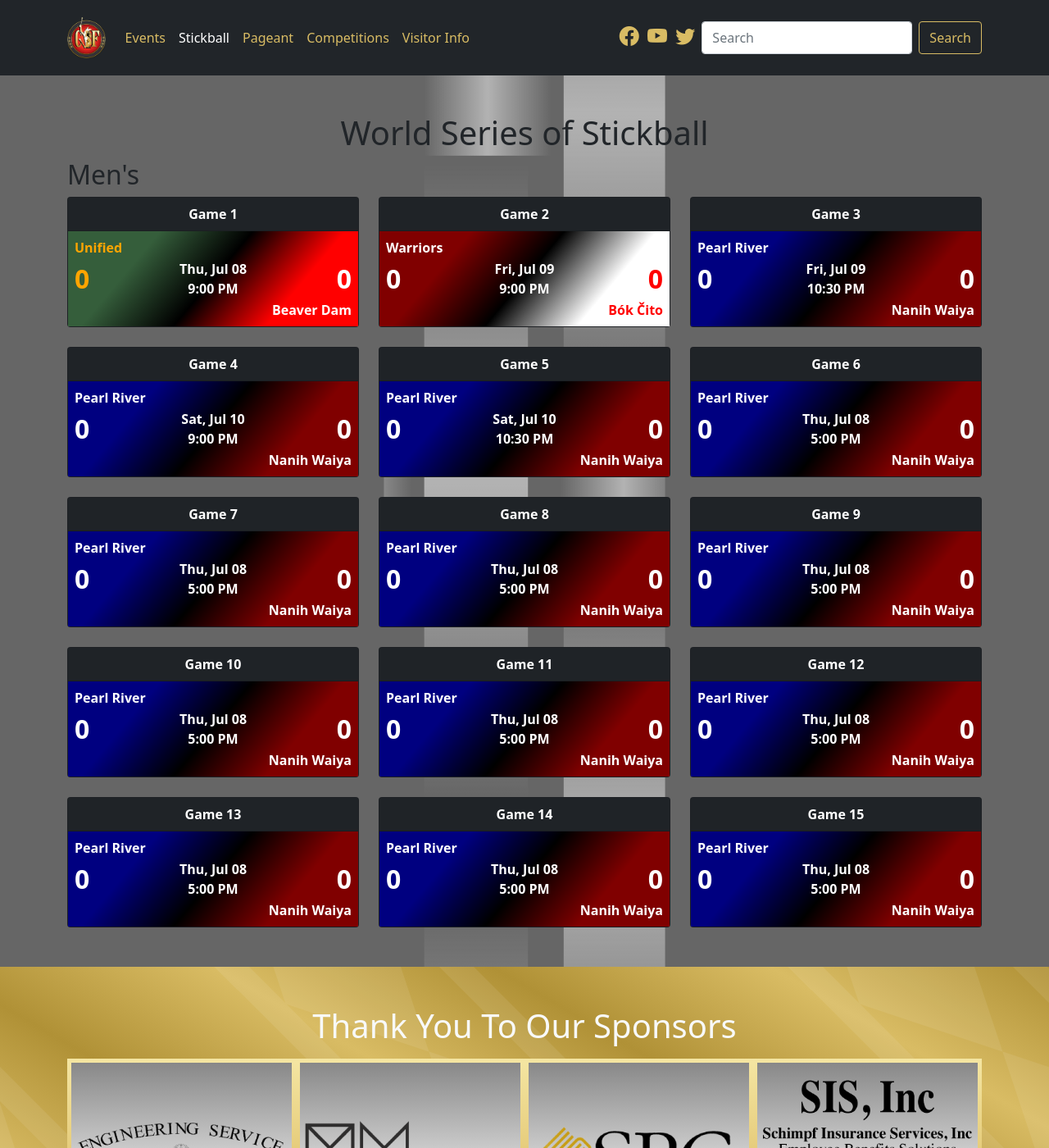
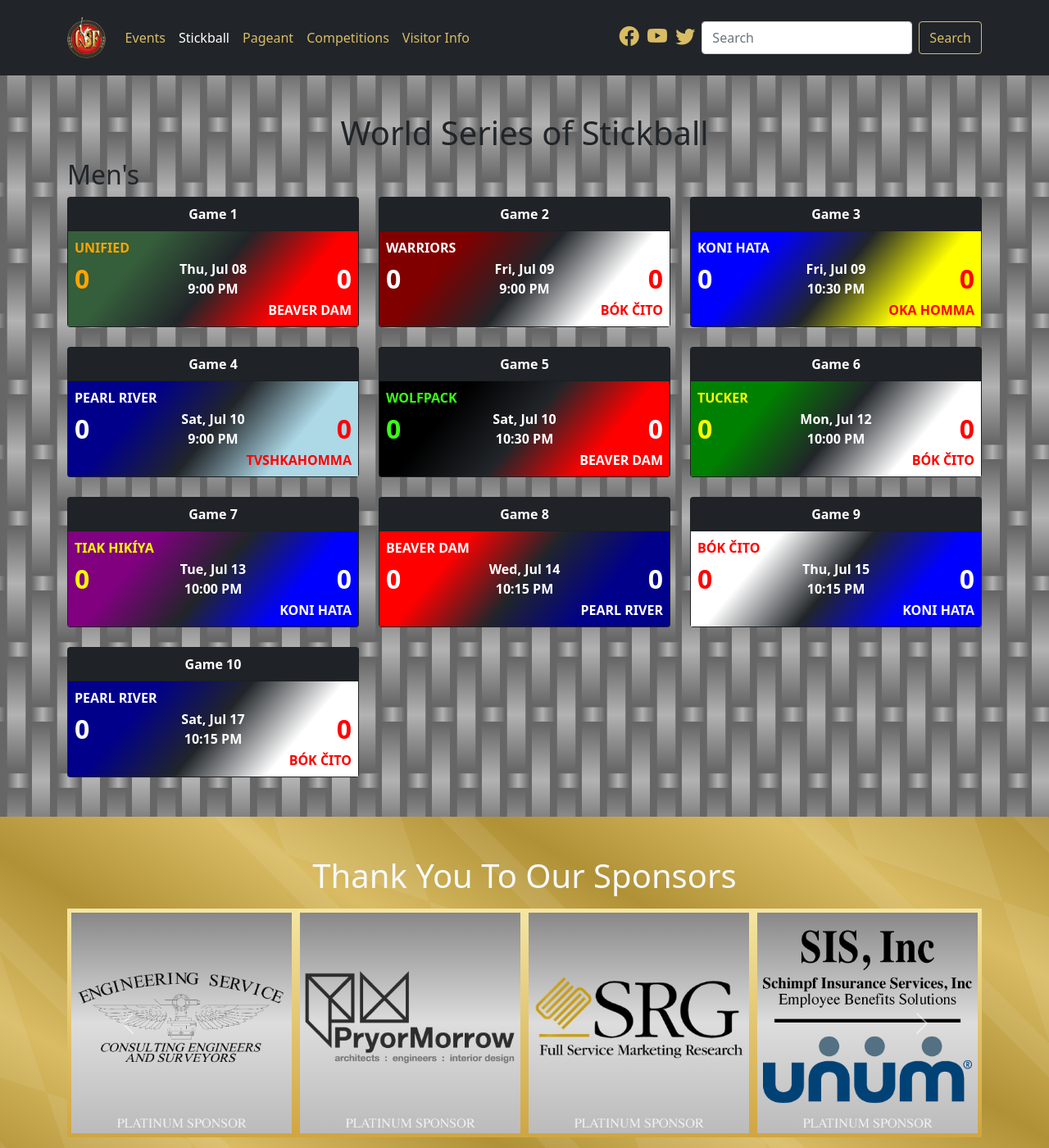
Before and after one commit to smattera/smattera.github.io, a Jekyll site: the page built from stickball/index.md, in a window 1280 px wide and 1400 px high. Shown: the whole window at 82% size. Built offline with Jekyll 4.4.1, drawn with Linux system fonts in a browser that asks for light colours; nearby versions of some CDN libraries.

Commit message:
Update stickball.html

```diff
--- a/_includes/game.html
+++ b/_includes/game.html
@@ -3,7 +3,7 @@
     <div class="card-header text-center">
       Game {{ include.g }}
     </div>
-    <div class="card-body position-relative p-2" style="background: linear-gradient(130deg, {{ include.t1c }}, {{ include.t1c }}, black, {{ include.t2c }}, {{ include.t2c }});">
+    <div class="card-body position-relative p-2" style="background: linear-gradient(130deg, {{ include.t1c }}, {{ include.t1c }}, #212529, {{ include.t2c }}, {{ include.t2c }});">
       <div class="position-relative" style="height: 100px;">
         <div class="position-absolute top-0 start-0" style="color: {{ include.t1c2 }};">{{ include.t1 }}</div>
         <div class="position-absolute top-50 start-0 translate-middle-y" style="color: {{ include.t1c2 }};font-size: 200%;">{{ include.t1s }}</div>
--- a/_includes/stickball.html
+++ b/_includes/stickball.html
@@ -4,21 +4,16 @@
       <h2 class="text-start">Men's</h2>
 
       <div class="row row-cols-1 row-cols-md-2 row-cols-lg-3 g-4">
-        {% include game.html g="1" d="Thu, Jul 08" hr="9:00 PM" t1="Unified" t1c="#355E3B" t1c2="orange" t1s="0" t2="Beaver Dam" t2c="red" t2c2="white" t2s="0" %}
-        {% include game.html g="2" d="Fri, Jul 09" hr="9:00 PM" t1="Warriors" t1c="maroon" t1c2="white" t1s="0" t2="Bók Čito" t2c="white" t2c2="red" t2s="0" %}
-        {% include game.html g="3" d="Fri, Jul 09" hr="10:30 PM" t1="Pearl River" t1c="navy" t1c2="white" t1s="0" t2="Nanih Waiya" t2c="maroon" t2c2="white" t2s="0" %}
-        {% include game.html g="4" d="Sat, Jul 10" hr="9:00 PM" t1="Pearl River" t1c="navy" t1c2="white" t1s="0" t2="Nanih Waiya" t2c="maroon" t2c2="white" t2s="0" %}
-        {% include game.html g="5" d="Sat, Jul 10" hr="10:30 PM" t1="Pearl River" t1c="navy" t1c2="white" t1s="0" t2="Nanih Waiya" t2c="maroon" t2c2="white" t2s="0" %}
-        {% include game.html g="6" d="Thu, Jul 08" hr="5:00 PM" t1="Pearl River" t1c="navy" t1c2="white" t1s="0" t2="Nanih Waiya" t2c="maroon" t2c2="white" t2s="0" %}
-        {% include game.html g="7" d="Thu, Jul 08" hr="5:00 PM" t1="Pearl River" t1c="navy" t1c2="white" t1s="0" t2="Nanih Waiya" t2c="maroon" t2c2="white" t2s="0" %}
-        {% include game.html g="8" d="Thu, Jul 08" hr="5:00 PM" t1="Pearl River" t1c="navy" t1c2="white" t1s="0" t2="Nanih Waiya" t2c="maroon" t2c2="white" t2s="0" %}
-        {% include game.html g="9" d="Thu, Jul 08" hr="5:00 PM" t1="Pearl River" t1c="navy" t1c2="white" t1s="0" t2="Nanih Waiya" t2c="maroon" t2c2="white" t2s="0" %}
-        {% include game.html g="10" d="Thu, Jul 08" hr="5:00 PM" t1="Pearl River" t1c="navy" t1c2="white" t1s="0" t2="Nanih Waiya" t2c="maroon" t2c2="white" t2s="0" %}
-        {% include game.html g="11" d="Thu, Jul 08" hr="5:00 PM" t1="Pearl River" t1c="navy" t1c2="white" t1s="0" t2="Nanih Waiya" t2c="maroon" t2c2="white" t2s="0" %}
-        {% include game.html g="12" d="Thu, Jul 08" hr="5:00 PM" t1="Pearl River" t1c="navy" t1c2="white" t1s="0" t2="Nanih Waiya" t2c="maroon" t2c2="white" t2s="0" %}
-        {% include game.html g="13" d="Thu, Jul 08" hr="5:00 PM" t1="Pearl River" t1c="navy" t1c2="white" t1s="0" t2="Nanih Waiya" t2c="maroon" t2c2="white" t2s="0" %}
-        {% include game.html g="14" d="Thu, Jul 08" hr="5:00 PM" t1="Pearl River" t1c="navy" t1c2="white" t1s="0" t2="Nanih Waiya" t2c="maroon" t2c2="white" t2s="0" %}
-        {% include game.html g="15" d="Thu, Jul 08" hr="5:00 PM" t1="Pearl River" t1c="navy" t1c2="white" t1s="0" t2="Nanih Waiya" t2c="maroon" t2c2="white" t2s="0" %}
+        {% include game.html g="1" d="Thu, Jul 08" hr="9:00 PM" t1="UNIFIED" t1c="#355E3B" t1c2="orange" t1s="0" t2="BEAVER DAM" t2c="red" t2c2="white" t2s="0" %}
+        {% include game.html g="2" d="Fri, Jul 09" hr="9:00 PM" t1="WARRIORS" t1c="maroon" t1c2="white" t1s="0" t2="BÓK ČITO" t2c="white" t2c2="red" t2s="0" %}
+        {% include game.html g="3" d="Fri, Jul 09" hr="10:30 PM" t1="KONI HATA" t1c="blue" t1c2="white" t1s="0" t2="OKA HOMMA" t2c="yellow" t2c2="red" t2s="0" %}
+        {% include game.html g="4" d="Sat, Jul 10" hr="9:00 PM" t1="PEARL RIVER" t1c="darkblue" t1c2="white" t1s="0" t2="TVSHKAHOMMA" t2c="lightblue" t2c2="red" t2s="0" %}
+        {% include game.html g="5" d="Sat, Jul 10" hr="10:30 PM" t1="WOLFPACK" t1c="black" t1c2="#39ff14" t1s="0" t2="BEAVER DAM" t2c="red" t2c2="white" t2s="0" %}
+        {% include game.html g="6" d="Mon, Jul 12" hr="10:00 PM" t1="TUCKER" t1c="green" t1c2="yellow" t1s="0" t2="BÓK ČITO" t2c="white" t2c2="red" t2s="0" %}
+        {% include game.html g="7" d="Tue, Jul 13" hr="10:00 PM" t1="TIAK HIKÍYA" t1c="purple" t1c2="yellow" t1s="0" t2="KONI HATA" t2c="blue" t2c2="white" t2s="0" %}
+        {% include game.html g="8" d="Wed, Jul 14" hr="10:15 PM" t1="BEAVER DAM" t1c="red" t1c2="white" t1s="0" t2="PEARL RIVER" t2c="darkblue" t2c2="white" t2s="0" %}
+        {% include game.html g="9" d="Thu, Jul 15" hr="10:15 PM" t1="BÓK ČITO" t1c="white" t1c2="red" t1s="0" t2="KONI HATA" t2c="blue" t2c2="white" t2s="0" %}
+        {% include game.html g="10" d="Sat, Jul 17" hr="10:15 PM" t1="PEARL RIVER" t1c="darkblue" t1c2="white" t1s="0" t2="BÓK ČITO" t2c="white" t2c2="red" t2s="0" %}
       </div>
 
     </div>
```
